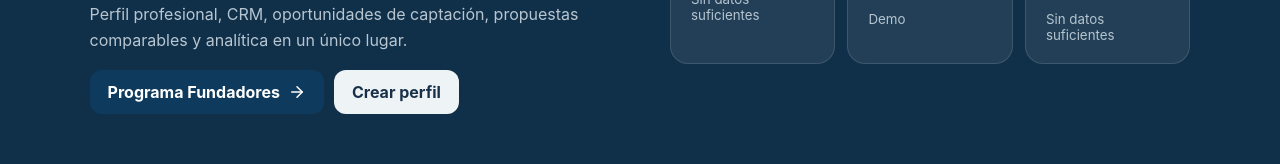
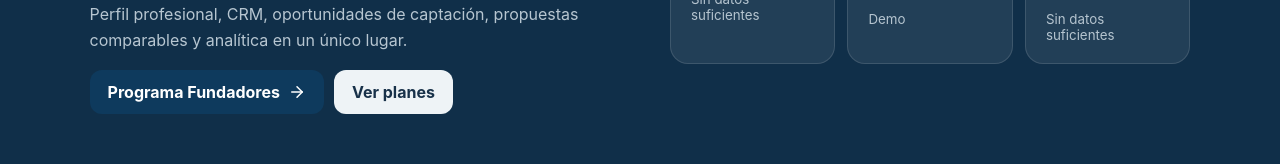
Before and after one commit to deepbrainreset/PropTrust, a React (Vite) app: page / in a window 1280 px wide. Shown: the part 2551-2715 px from the top of the page. Built offline with nearby package versions, Linux system fonts and the light colour scheme; no server answers.

Commit message:
feat: expose pricing in public navigation

```diff
--- a/src/pages/HomePage.tsx
+++ b/src/pages/HomePage.tsx
@@ -15,14 +15,14 @@ function PropertyCard({p}:{p:Property}){ return <article className="property-car
 export function HomePage(){
   useEffect(()=>applySeo({title:'PropTrust | Propiedades con confianza',description:'Marketplace inmobiliario para Argentina con dueños directos, inmobiliarias, reputación verificable, Property Score y Trust Score.',canonicalPath:'/',structuredData:[{'@context':'https://schema.org','@type':'WebSite',name:'PropTrust',description:'Marketplace inmobiliario con reputación verificable.'},{'@context':'https://schema.org','@type':'Organization',name:'PropTrust',description:'Plataforma tecnológica inmobiliaria y marketplace.'}]}),[])
   return <div className="app-shell">
-    <header className="site-header"><Link to="/"><Logo/></Link><nav><Link to="/propiedades">Propiedades</Link><Link to="/profesionales">Profesionales</Link><Link to="/fundadores">Fundadores</Link><a href="#como-funciona">Cómo funciona</a></nav><div className="header-actions"><Link className="ghost" to="/ingresar">Ingresar</Link><Link className="primary" to="/publicar">Publicar gratis</Link></div></header>
+    <header className="site-header"><Link to="/"><Logo/></Link><nav><Link to="/propiedades">Propiedades</Link><Link to="/profesionales">Profesionales</Link><Link to="/fundadores">Fundadores</Link><Link to="/planes">Planes</Link><a href="#como-funciona">Cómo funciona</a></nav><div className="header-actions"><Link className="ghost" to="/ingresar">Ingresar</Link><Link className="primary" to="/publicar">Publicar gratis</Link></div></header>
     <main>
       <section className="hero"><div className="hero-copy"><span className="pill"><Sparkles size={15}/> Marketplace inmobiliario con reputación verificable</span><h1>Encontrá una propiedad. <span>Conocé quién está detrás.</span></h1><p>Propiedades, dueños e inmobiliarias con información clara, reputación auditable y herramientas para decidir mejor.</p><div className="search-box"><select aria-label="Operación"><option>Comprar</option><option>Alquilar</option><option>Temporario</option></select><input placeholder="Barrio, ciudad o dirección" /><Link to="/propiedades" className="primary"><Search size={18}/>Buscar</Link></div><div className="trust-row"><span><CheckCircle2 size={17}/>Publicación gratuita</span><span><ShieldCheck size={17}/>Identidad y matrícula verificables</span><span><Star size={17}/>Reseñas con operación verificada</span></div></div><div className="hero-panel"><div className="score-card"><div><small>Trust Score</small><strong>96</strong><span>/100</span></div><ShieldCheck size={38}/></div><div className="mini-card"><div className="avatar"><Building2/></div><div><b>Estudio Demo</b><span>Profesional de demostración</span></div><div className="rating"><Star size={15}/>4,9</div></div><div className="mini-card"><Users/><div><b>Marketplace inverso</b><span>Los profesionales pueden competir por captar tu propiedad.</span></div></div></div></section>
       <section className="stats"><div><strong>1</strong><span>perfil</span></div><div><strong>2</strong><span>scores transparentes</span></div><div><strong>0</strong><span>datos reales inventados</span></div><div><strong>100%</strong><span>datos demo identificados</span></div></section>
       <section id="propiedades" className="section"><div className="section-head"><div><span className="eyebrow">EXPLORAR</span><h2>Propiedades destacadas</h2><p>Contenido de demostración para validar UX. No representa publicaciones reales.</p></div><Link className="link-btn" to="/propiedades">Ver todas <ArrowRight size={17}/></Link></div><div className="property-grid">{demoProperties.map(p=><PropertyCard key={p.id} p={p}/>)}</div></section>
       <section id="como-funciona" className="section muted"><div className="section-head"><div><span className="eyebrow">MARKETPLACE INVERSO</span><h2>El dueño publica. Los profesionales compiten.</h2></div></div><div className="steps"><div className="step"><span>01</span><h3>Publicá gratis</h3><p>El propietario crea su publicación y decide si quiere recibir propuestas profesionales.</p></div><div className="step"><span>02</span><h3>Recibí propuestas</h3><p>Corredores e inmobiliarias pueden proponer comisión, estrategia, servicios y rango de precio.</p></div><div className="step"><span>03</span><h3>Compará reputación</h3><p>Trust Score, reseñas y operaciones verificadas ayudan a comparar sin depender de promesas.</p></div><div className="step"><span>04</span><h3>Elegí con datos</h3><p>El propietario acepta, rechaza o continúa como dueño directo.</p></div></div></section>
-      <section id="profesionales" className="section professional"><div><span className="eyebrow">PARA INMOBILIARIAS Y CORREDORES</span><h2>Convertí reputación en captaciones.</h2><p>Perfil profesional, CRM, oportunidades de captación, propuestas comparables y analítica en un único lugar.</p><div className="header-actions"><Link className="primary" to="/fundadores">Programa Fundadores <ArrowRight size={18}/></Link><Link className="ghost" to="/registro">Crear perfil</Link></div></div><div className="professional-panel"><div className="metric"><span>Trust Score</span><strong>—</strong><small>Sin datos suficientes</small></div><div className="metric"><span>Operaciones verificadas</span><strong>0</strong><small>Demo</small></div><div className="metric"><span>Tiempo de respuesta</span><strong>—</strong><small>Sin datos suficientes</small></div></div></section>
+      <section id="profesionales" className="section professional"><div><span className="eyebrow">PARA INMOBILIARIAS Y CORREDORES</span><h2>Convertí reputación en captaciones.</h2><p>Perfil profesional, CRM, oportunidades de captación, propuestas comparables y analítica en un único lugar.</p><div className="header-actions"><Link className="primary" to="/fundadores">Programa Fundadores <ArrowRight size={18}/></Link><Link className="ghost" to="/planes">Ver planes</Link></div></div><div className="professional-panel"><div className="metric"><span>Trust Score</span><strong>—</strong><small>Sin datos suficientes</small></div><div className="metric"><span>Operaciones verificadas</span><strong>0</strong><small>Demo</small></div><div className="metric"><span>Tiempo de respuesta</span><strong>—</strong><small>Sin datos suficientes</small></div></div></section>
     </main>
-    <footer><Logo/><span>MVP de demostración · Argentina</span><span>© 2026 PropTrust</span></footer>
+    <footer><Logo/><span>MVP de demostración · Argentina</span><span><Link to="/planes">Planes</Link> · <Link to="/fundadores">Fundadores</Link></span><span>© 2026 PropTrust</span></footer>
   </div>
 }
```
